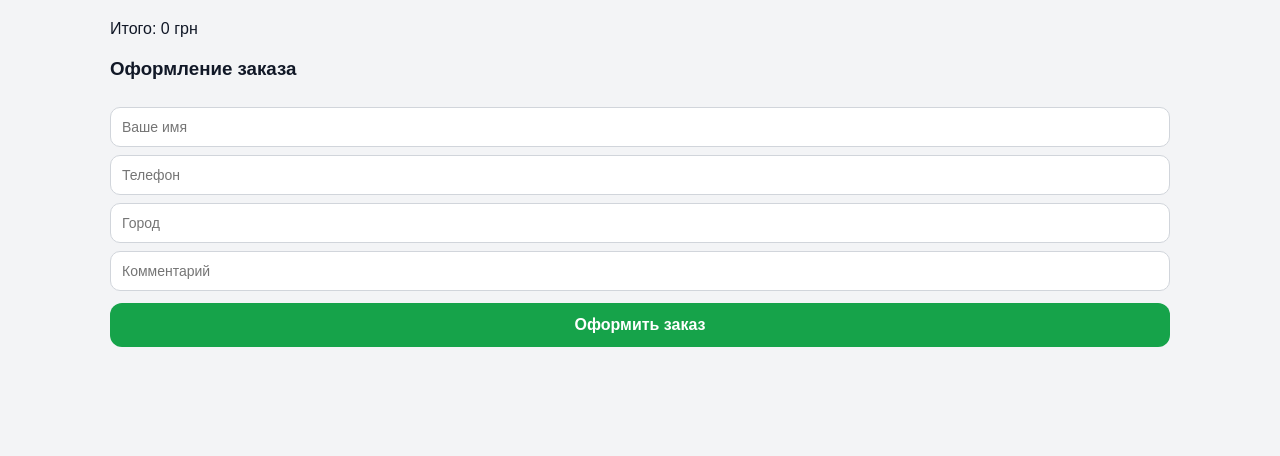
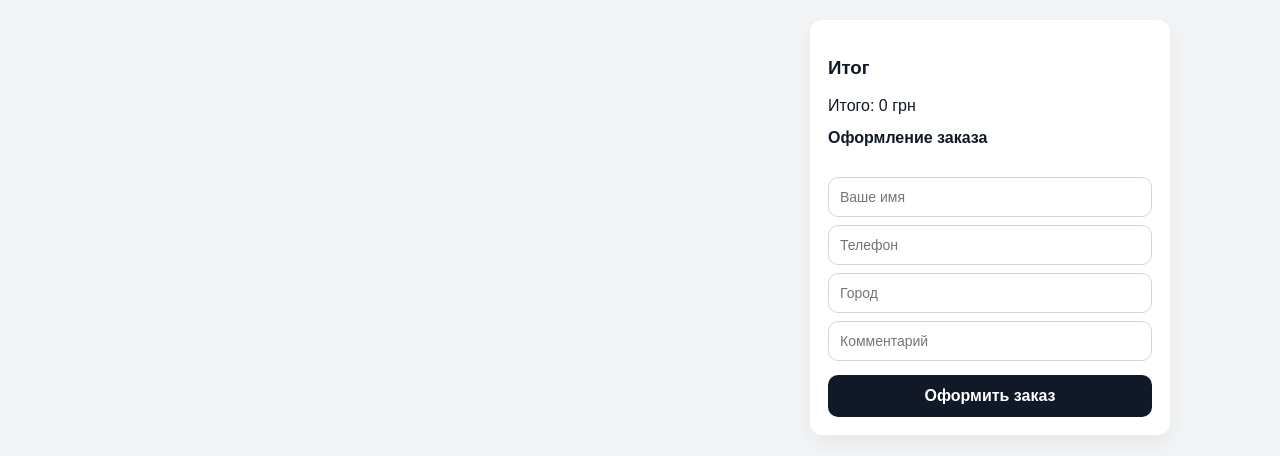
Before and after one commit to prostoArtemG/tech_bot, a FastAPI app: page /cart in a window 1280 px wide. Shown: the part 156-612 px from the top of the page. Run offline with FastAPI, Linux system fonts and the light colour scheme; parts of the project's set-up code (start-up, migrations or seed data) failed here and were passed over.

Commit message:
дизайн корзины

```diff
--- a/static/style.css
+++ b/static/style.css
@@ -633,3 +633,112 @@ button:hover {
 .toast.show {
     opacity: 1;
 }
+
+/* Header cart link */
+header {
+    position: relative;
+}
+.cart-link {
+    position: absolute;
+    right: 24px;
+    top: 24px;
+    background: #16a34a;
+    color: white;
+    padding: 10px 16px;
+    border-radius: 999px;
+    text-decoration: none;
+    font-weight: 700;
+}
+
+/* Product card cart button */
+.cart-btn {
+    width: 100%;
+    margin-top: 10px;
+    padding: 13px;
+    border: none;
+    border-radius: 12px;
+    background: #16a34a;
+    color: white;
+    font-weight: bold;
+    cursor: pointer;
+}
+
+/* Cart layout */
+.cart-layout {
+    display: grid;
+    grid-template-columns: 1fr 360px;
+    gap: 20px;
+    align-items: start;
+}
+.cart-items-col {
+    display: flex;
+    flex-direction: column;
+    gap: 12px;
+}
+.order-col {
+    position: relative;
+}
+.order-card {
+    background: white;
+    border-radius: 12px;
+    padding: 18px;
+    box-shadow: 0 8px 25px rgba(0,0,0,0.06);
+}
+
+.cart-item-card {
+    background: white;
+    border-radius: 12px;
+    padding: 12px;
+    box-shadow: 0 6px 18px rgba(0,0,0,0.04);
+    display: flex;
+    flex-direction: column;
+    gap: 10px;
+}
+.cart-item-main {
+    display: flex;
+    justify-content: space-between;
+    align-items: center;
+}
+.cart-item-name {
+    font-weight: 700;
+}
+.cart-item-price {
+    color: #16a34a;
+    font-weight: 700;
+}
+.cart-item-controls {
+    display: flex;
+    justify-content: space-between;
+    align-items: center;
+    gap: 8px;
+}
+.qty-controls {
+    display: inline-flex;
+    align-items: center;
+    gap: 8px;
+}
+.qty-btn {
+    padding: 8px 12px;
+    border-radius: 8px;
+    border: 1px solid #e5e7eb;
+    background: white;
+    cursor: pointer;
+    font-weight: 700;
+}
+.qty {
+    min-width: 28px;
+    text-align: center;
+    font-weight: 700;
+}
+.remove-small {
+    background: transparent;
+    border: none;
+    color: #ef4444;
+    cursor: pointer;
+    font-weight: 700;
+}
+
+@media (max-width: 900px) {
+    .cart-layout { grid-template-columns: 1fr; }
+    .cart-link { right: 14px; top: 14px; }
+}
--- a/templates/cart.html
+++ b/templates/cart.html
@@ -13,21 +13,27 @@
   </header>
 
   <main style="max-width:1100px;margin:20px auto;padding:0 20px;">
-    <section id="cartSection">
+    <div class="cart-layout">
+      <section id="cartSection" class="cart-items-col">
         <div id="cartItems"></div>
-      <div style="margin-top:12px;">Итого: <span id="cartTotal">0 грн</span></div>
       </section>
 
-    <section style="margin-top:20px;">
-      <h3>Оформление заказа</h3>
+      <aside class="order-col">
+        <div class="order-card">
+          <h3>Итог</h3>
+          <div class="order-total">Итого: <span id="cartTotal">0 грн</span></div>
+
+          <h4 style="margin-top:14px;">Оформление заказа</h4>
           <form onsubmit="event.preventDefault(); submitCartOrder(this);">
             <input type="text" name="name" placeholder="Ваше имя" required>
             <input type="tel" name="phone" placeholder="Телефон" required>
             <input type="text" name="city" placeholder="Город">
             <input type="text" name="comment" placeholder="Комментарий">
-        <button type="submit">Оформить заказ</button>
+            <button type="submit" class="order-btn">Оформить заказ</button>
           </form>
-    </section>
+        </div>
+      </aside>
+    </div>
   </main>
 </body>
 </html>
--- a/templates/index.html
+++ b/templates/index.html
@@ -80,10 +80,8 @@
 
             <p class="info">Гарантия: {{ product.warranty_months }} мес</p>
 
-            <a href="/product/{{ product.id }}" class="details-btn">
-                Подробнее
-            </a>
-            <button type="button" class="details-btn" onclick="addToCart('{{ product.id }}', '{{ (product.brand ~ ' ' ~ product.model)|replace("'","\\'") }}', '{{ product.price }}')">В корзину</button>
+            <a href="/product/{{ product.id }}" class="details-btn">Подробнее</a>
+            <button type="button" class="cart-btn" onclick="addToCart('{{ product.id }}', '{{ (product.brand ~ ' ' ~ product.model)|replace("'","\\'") }}', '{{ product.price }}')">🛒 В корзину</button>
         </div>
         {% endfor %}
     </main>
```
Also changed, not shown: static/cart.js (+21 -9 lines). Lines whose indentation alone changed are shown as unchanged.
